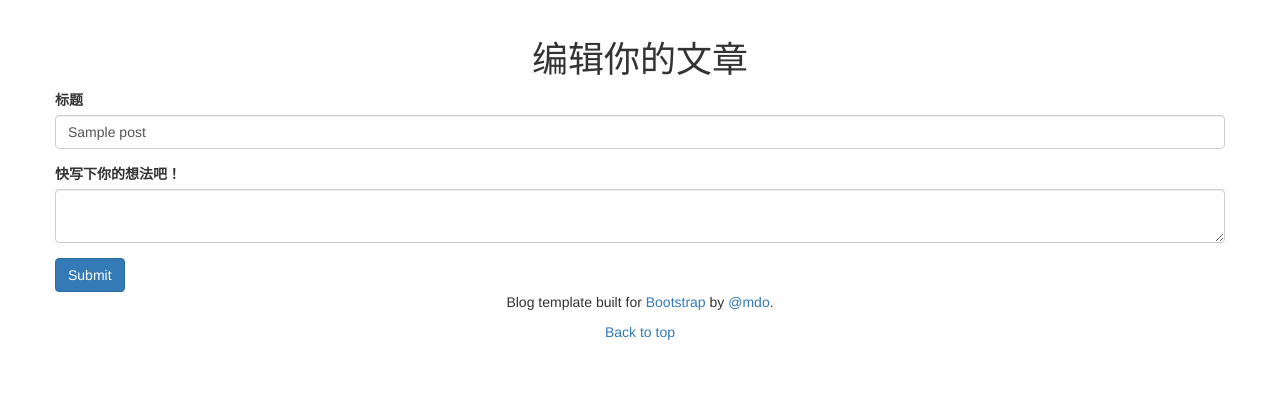
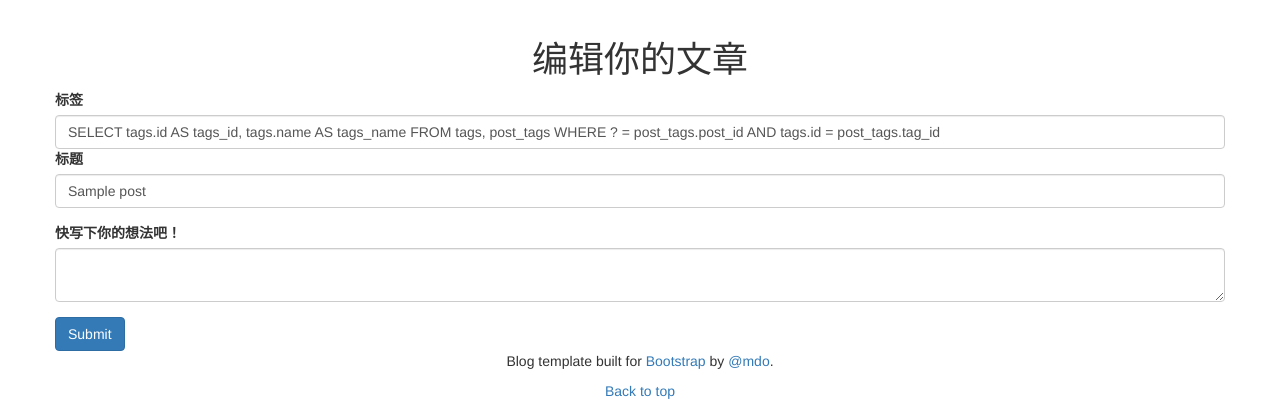
Before and after one commit to DDongMa/flaskyblog, a Flask app: template app/templates/edit_post.html in a window 1280 px wide. Shown: the part 52-472 px from the top of the page. Run offline with Flask 2, Linux system fonts and the light colour scheme; the template is opened without the code that fills it: values that come from a table or form of the project are taken from there, others are empty; tables that the repository leaves empty hold one stand-in row (values such as "Sample post"); some libraries are stand-ins or nearby versions.

Commit message:
change edit_post bug

```diff
--- a/app/templates/edit_post.html
+++ b/app/templates/edit_post.html
@@ -8,6 +8,15 @@
 	<h1 class="text-center">编辑你的文章</h1>
 	<form method="POST" action="{{ url_for('.edit', id=post.id)}}">
 	{{ form.hidden_tag() }}
+	<div>
+		{{ form.tags.label }}
+		{% if form.tags.errors %}
+		{% for e in form.tags.errors %}
+		<p class="help-block">{{e}}</p>
+		{% endfor %}
+		{% endif %}
+		{{ form.tags(class='form-control', value=post.tags) }}
+	</div>
 	<div class="form-group">
 		{{ form.title.label }}
 		{% if form.title.errors %}
```
